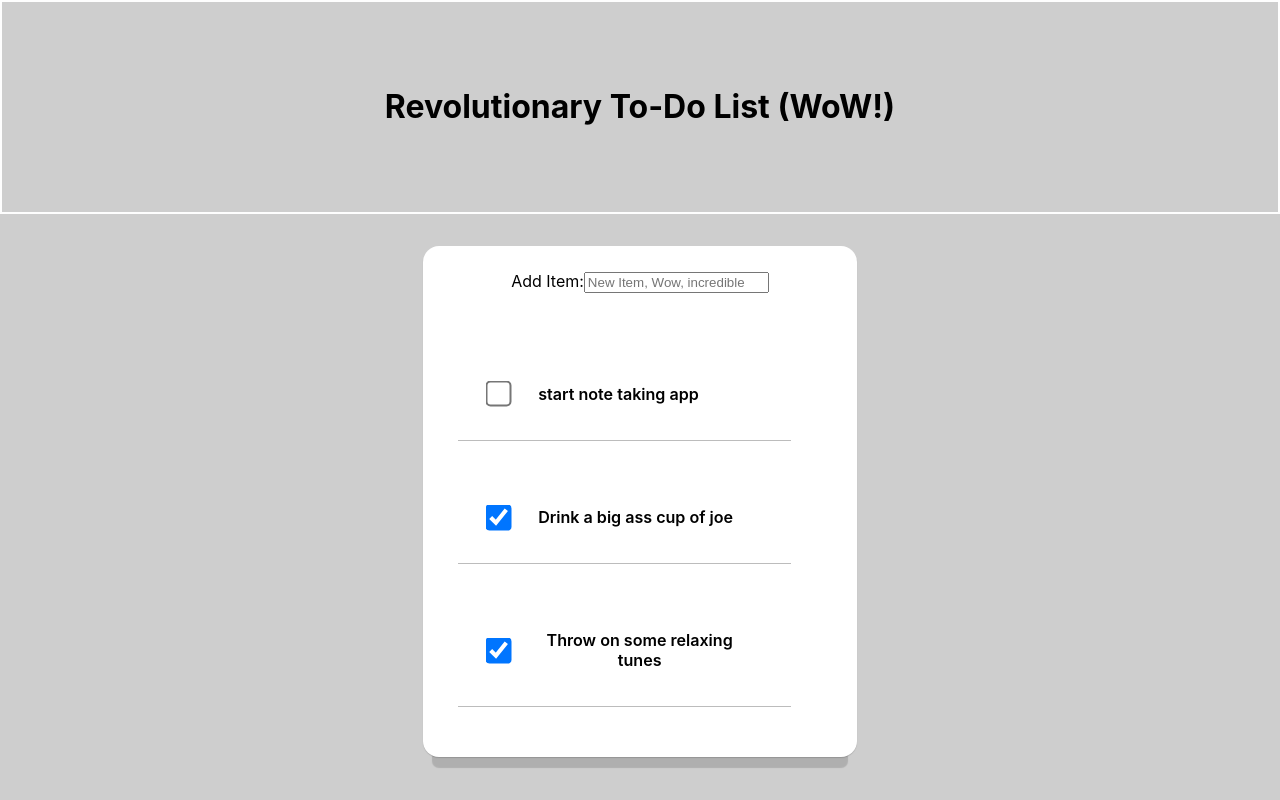
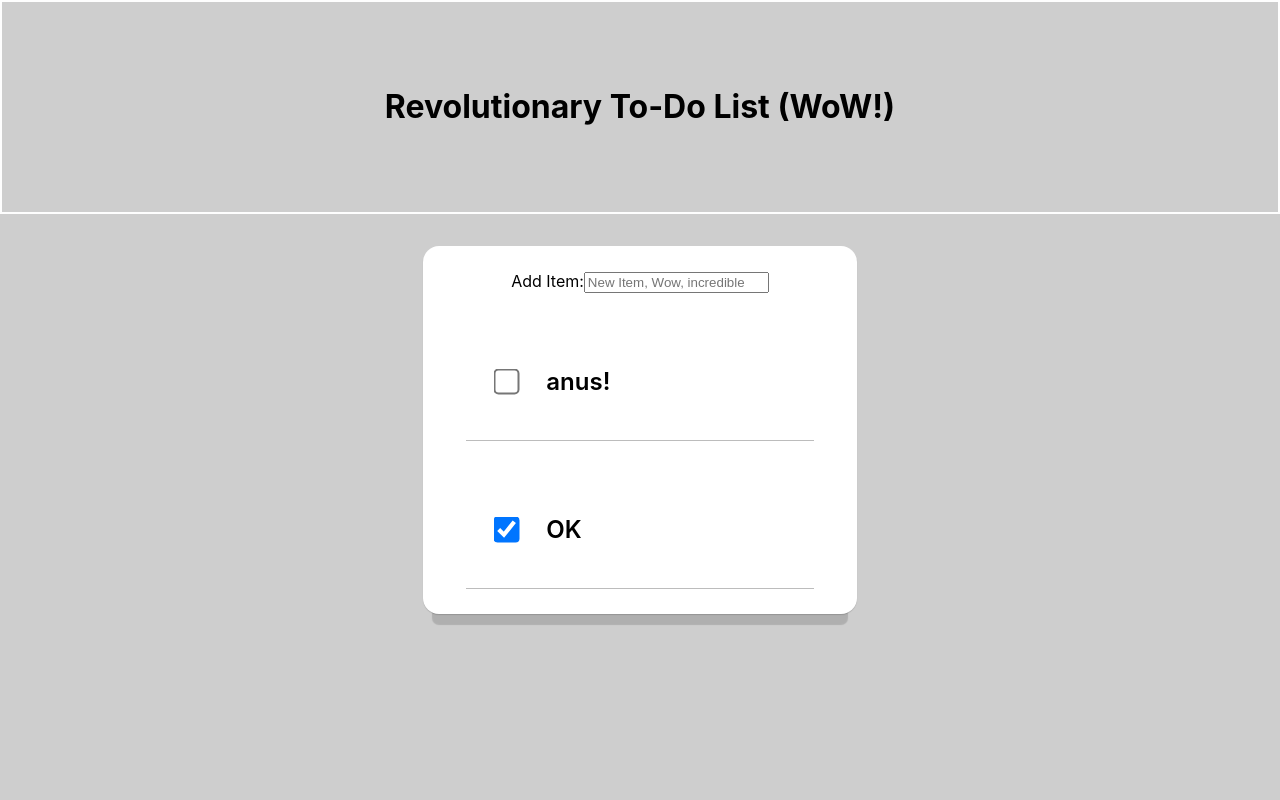
Before and after one commit to krbrennan/note_taker, a React (Create React App) app: page / in a window 1280 px wide. Built offline with nearby package versions, Linux system fonts and the light colour scheme; some icons are missing.

Commit message:
Refactored App. Removed initial rendering of items from file, implemented tabula rasa and local state storage over local file storage. Can I write newly created items to local file for long-term storage? Is it worth implementing?

```diff
--- a/src/App.js
+++ b/src/App.js
@@ -13,8 +13,11 @@ class App extends React.Component {
   constructor(){
     super()
     this.state = {
-      todoItems: notesData.map(item => <ToDoItems content={item}/>),
-      // allItems: []
+      // todoItems: notesData.map(item => <ToDoItems content={item}/>),
+      toDoItems: [
+        {id:1, text: "anus!", isComplete:false},
+        {id:2, text: "OK", isComplete: true}
+      ]
     }
     this.handleNewItem = this.handleNewItem.bind(this)
     // this.onChange = this.onChange.bind(this)
@@ -30,26 +33,19 @@ class App extends React.Component {
   handleNewItem(event){
     event.preventDefault()
     event.persist()
-    let fs = require('fs')
-    fs.writeFile("anus", newItemContent, function(err) {
-      if(err){
-        console.log(err)
-      }
-    })
-    // console.log(event.target[0].value)
     let newItemContent = event.target[0].value
-    notesData.concat({text: newItemContent, completed: false})
-    this.setState(state => state.todoItems.push(<ToDoItems content={{text: newItemContent, completed: false}} />))
-    // this.setState(state => state.todoItems.concat(<ToDoItems content={{text: newItemContent, completed: false}} />))
+
+    // this.setState(state => state.todoItems.push(<ToDoItems content={{text: newItemContent, completed: false}} />))
   }
 
   render(){
+    let toDos = this.state.toDoItems.map(item => <ToDoItems content={item} />)
     return (
       <div className="App">
         <Header />
         <div className='todo-container'>
           <AddItem onSubmit={this.handleNewItem} />
-            <h6>{this.state.todoItems}</h6>
+          {toDos}
         </div>
       </div>
     )
--- a/src/components/ToDoItems.js
+++ b/src/components/ToDoItems.js
@@ -1,8 +1,8 @@
 import React from 'react'
 
 function ToDoItems(props){
-
-  let isComplete = props.content.completed === true ? 1 : 0;
+  console.log(props.content.isComplete)
+  let isComplete = props.content.isComplete === true ? 1 : 0;
 
   return(
     <div className='todo-item'>
```
